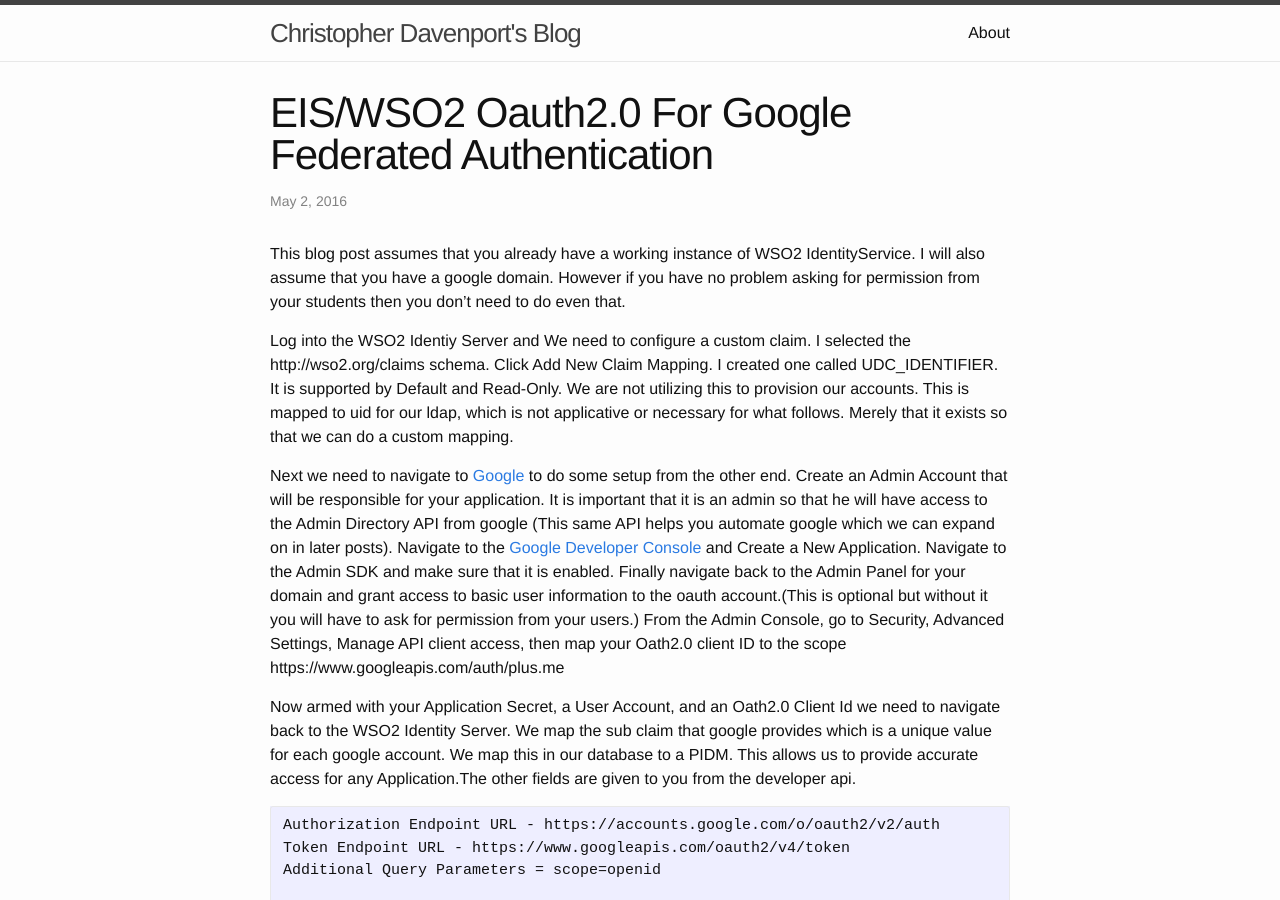
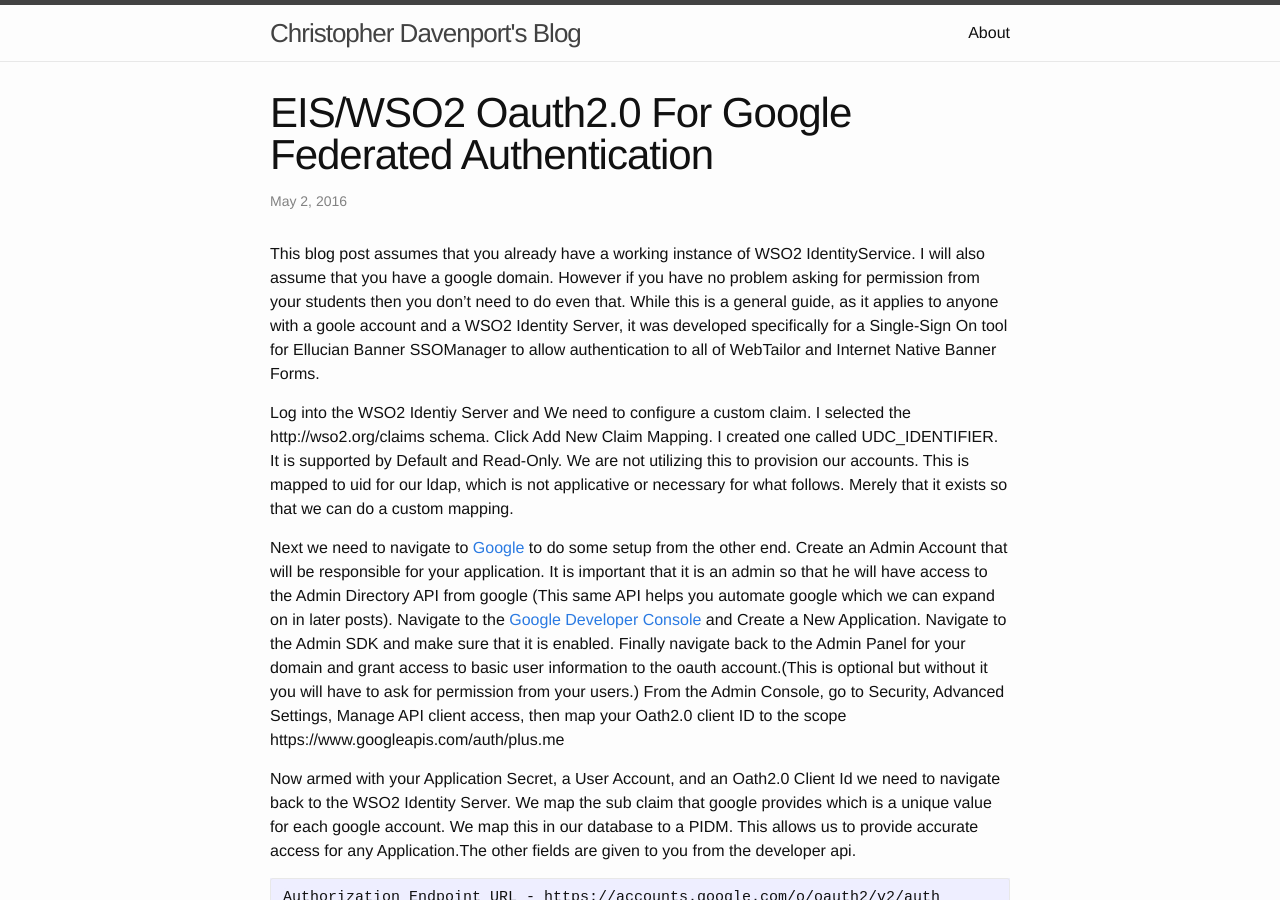
Before and after one commit to ChristopherDavenport/ChristopherDavenport.github.io, a Jekyll site: the page built from _posts/2016-05-02-EIS-WSO2-Google-Oauth2-Authentication.markdown, in a window 1280 px wide and 900 px high. Built offline with Jekyll 4.4.1, drawn with Linux system fonts in a browser that asks for light colours.

Commit message:
Added details on Banner

```diff
--- a/_posts/2016-05-02-EIS-WSO2-Google-Oauth2-Authentication.markdown
+++ b/_posts/2016-05-02-EIS-WSO2-Google-Oauth2-Authentication.markdown
@@ -5,7 +5,7 @@
 categories: EIS WSO2 OAuth2 Google SSO
 ---
 
-This blog post assumes that you already have a working instance of WSO2 IdentityService. I will also assume that you have a google domain. However if you have no problem asking for permission from your students then you don't need to do even that.
+This blog post assumes that you already have a working instance of WSO2 IdentityService. I will also assume that you have a google domain. However if you have no problem asking for permission from your students then you don't need to do even that. While this is a general guide, as it applies to anyone with a goole account and a WSO2 Identity Server, it was developed specifically for a Single-Sign On tool for Ellucian Banner SSOManager to allow authentication to all of WebTailor and Internet Native Banner Forms.
 
 Log into the WSO2 Identiy Server and We need to configure a custom claim. I selected the http://wso2.org/claims schema. Click Add New Claim Mapping. I created one called UDC_IDENTIFIER. It is supported by Default and Read-Only. We are not utilizing this to provision our accounts. This is mapped to uid for our ldap, which is not applicative or necessary for what follows. Merely that it exists so that we can do a custom mapping.
 
```
